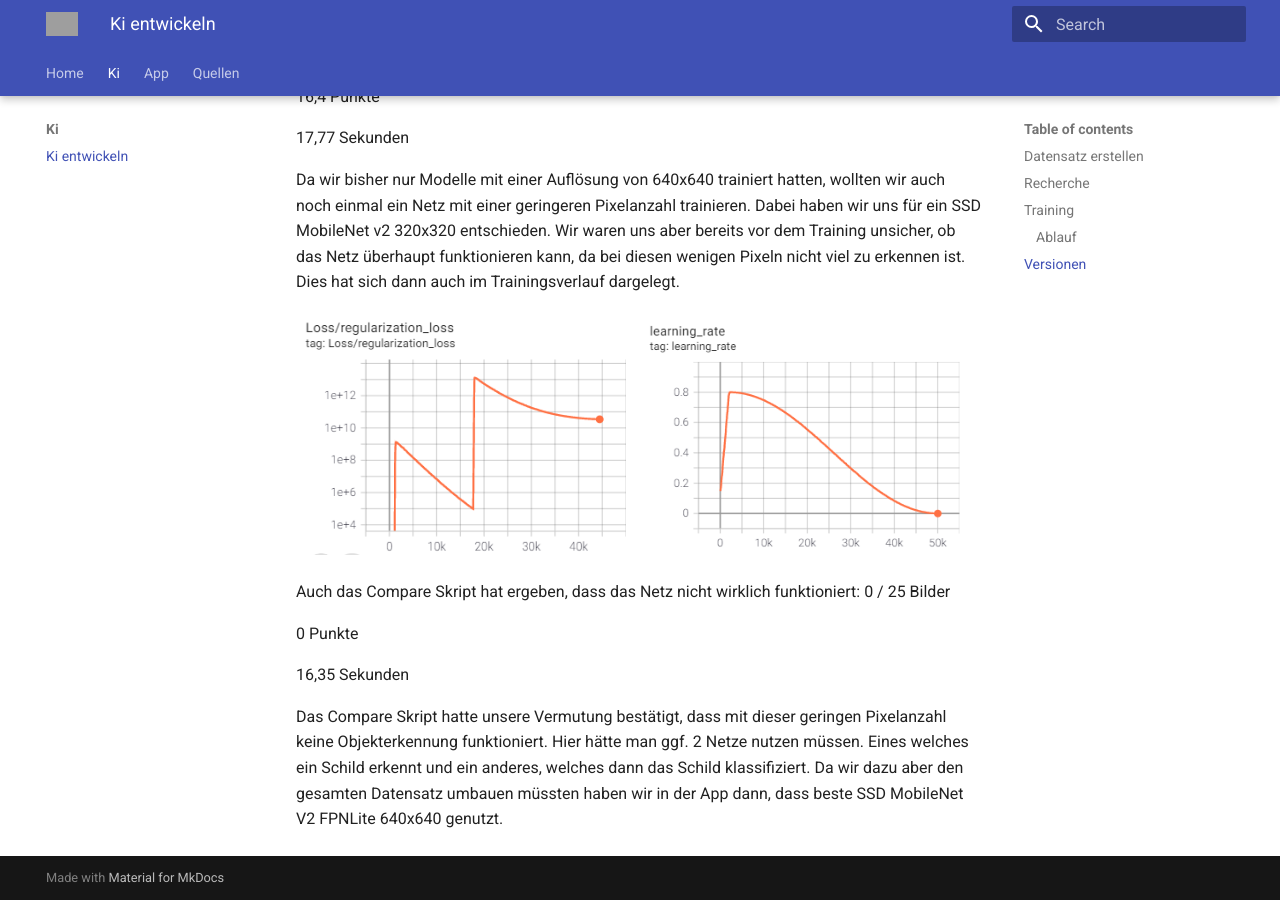
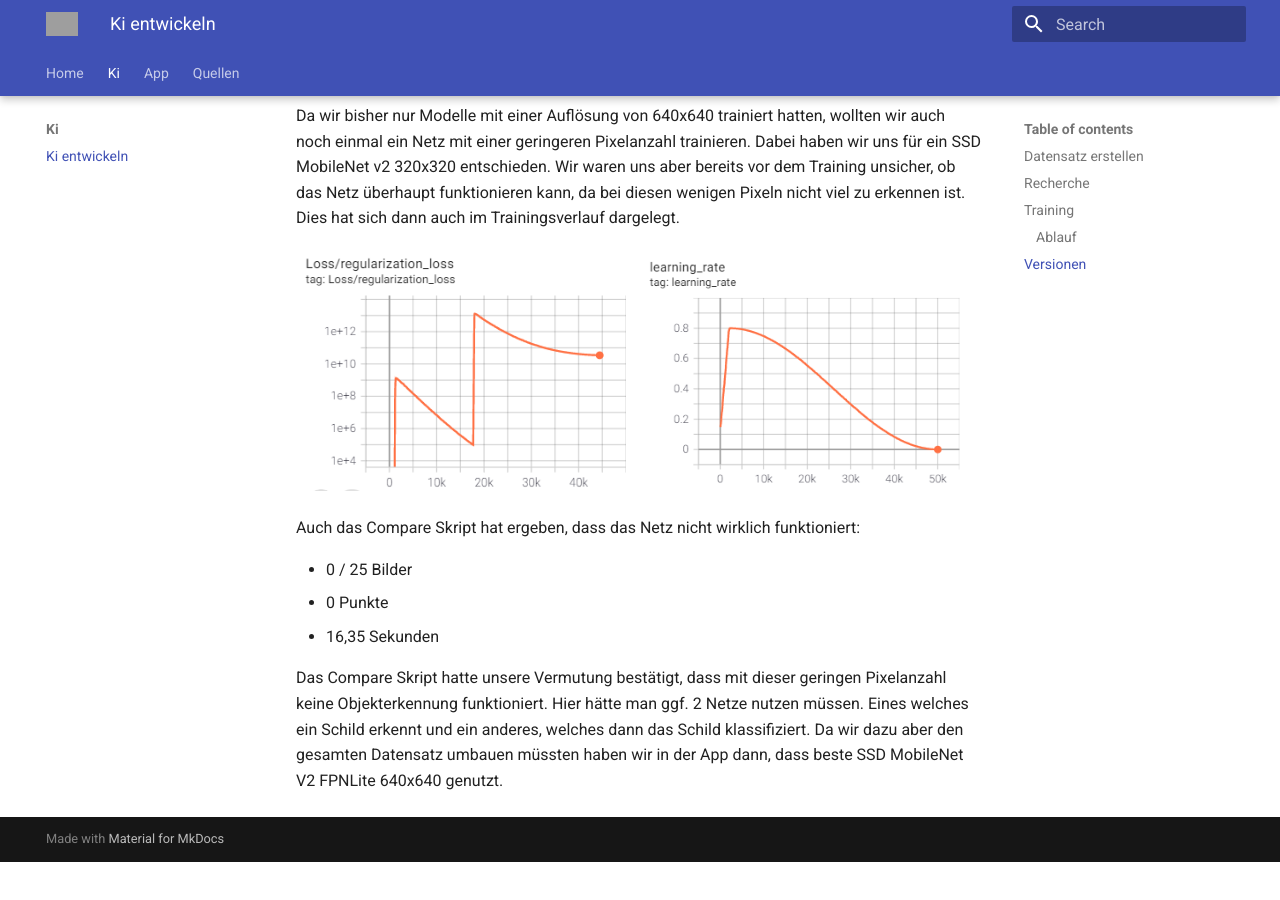
Before and after one commit to GDKI-WS20-T04/traffic-sign-detection, an MkDocs documentation site: the page built from docs/ki/index.md, in a window 1280 px wide and 900 px high, scrolled down 9553 px. Built offline with MkDocs 1.6.1 and Material for MkDocs 9.7.7, drawn with Linux system fonts in a browser that asks for light colours; after the commit the page ends 10415 px from its top, so only the background shows below that; grey boxes are pictures that could not be loaded.

Commit message:
[docs][KI] format improvements
Former-commit-id: 4373eba40ae9d89c0f7f9e73ba5043ef7ddfeba6

````diff
--- a/docs/ki/index.md
+++ b/docs/ki/index.md
@@ -75,8 +75,8 @@
 ```js
 item;
 {
-    id: 1;
-    name: "zwanzig";
+  id: 1;
+  name: "zwanzig";
 }
 ```
 
@@ -170,11 +170,9 @@
 
 Das Compare Skript kam bereits auf folgende Werte:
 
-12 / 25 Bilder erkannt
-
-7,19 Punkte
-
-28,3 Sekunden Laufzeit
+- 12 / 25 Bilder erkannt
+- 7,19 Punkte
+- 28,3 Sekunden Laufzeit
 
 Hier 2 Beispiel Bilder:
 
@@ -193,11 +191,9 @@
 
 Das Compare Skript kam bereits auf deutlich bessere Werte:
 
-18 / 25 Bilder
-
-15,74 Punkte
-
-17,76 Sekunden
+- 18 / 25 Bilder
+- 15,74 Punkte
+- 17,76 Sekunden
 
 Auch hier wieder die zwei Beispiel Bilder:
 
@@ -224,11 +220,9 @@
 
 Das Compare Skript kam auf folgende ernüchternde Werte:
 
-1 / 25 Bilder
-
-0,005 Punkte
-
-17,04 Sekunden
+- 1 / 25 Bilder
+- 0,005 Punkte
+- 17,04 Sekunden
 
 Das Netz funktioniert nicht wirklich. Hier haben wir versucht das Netz noch einmal mit anderen Einstellungen zu starten,
 was jedoch nicht zum Erfolg geführt hat. Da wir nicht allzu viel Zeit investieren wollten, um ein nicht funktionierendes
@@ -245,11 +239,9 @@
 
 Auch das Compare Skript hat dieses Netz noch einmal bessert bewertet:
 
-19 / 25 Bilder
-
-16,4 Punkte
-
-17,77 Sekunden
+- 19 / 25 Bilder
+- 16,4 Punkte
+- 17,77 Sekunden
 
 Da wir bisher nur Modelle mit einer Auflösung von 640x640 trainiert hatten, wollten wir auch noch einmal ein Netz mit
 einer geringeren Pixelanzahl trainieren. Dabei haben wir uns für ein SSD MobileNet v2 320x320 entschieden. Wir waren uns
@@ -260,11 +252,10 @@
 ![](../assets/images/Model6_2.png){: style="width:49%"}
 
 Auch das Compare Skript hat ergeben, dass das Netz nicht wirklich funktioniert:
-0 / 25 Bilder
 
-0 Punkte
-
-16,35 Sekunden
+- 0 / 25 Bilder
+- 0 Punkte
+- 16,35 Sekunden
 
 Das Compare Skript hatte unsere Vermutung bestätigt, dass mit dieser geringen Pixelanzahl keine Objekterkennung
 funktioniert. Hier hätte man ggf. 2 Netze nutzen müssen. Eines welches ein Schild erkennt und ein anderes, welches dann
````
